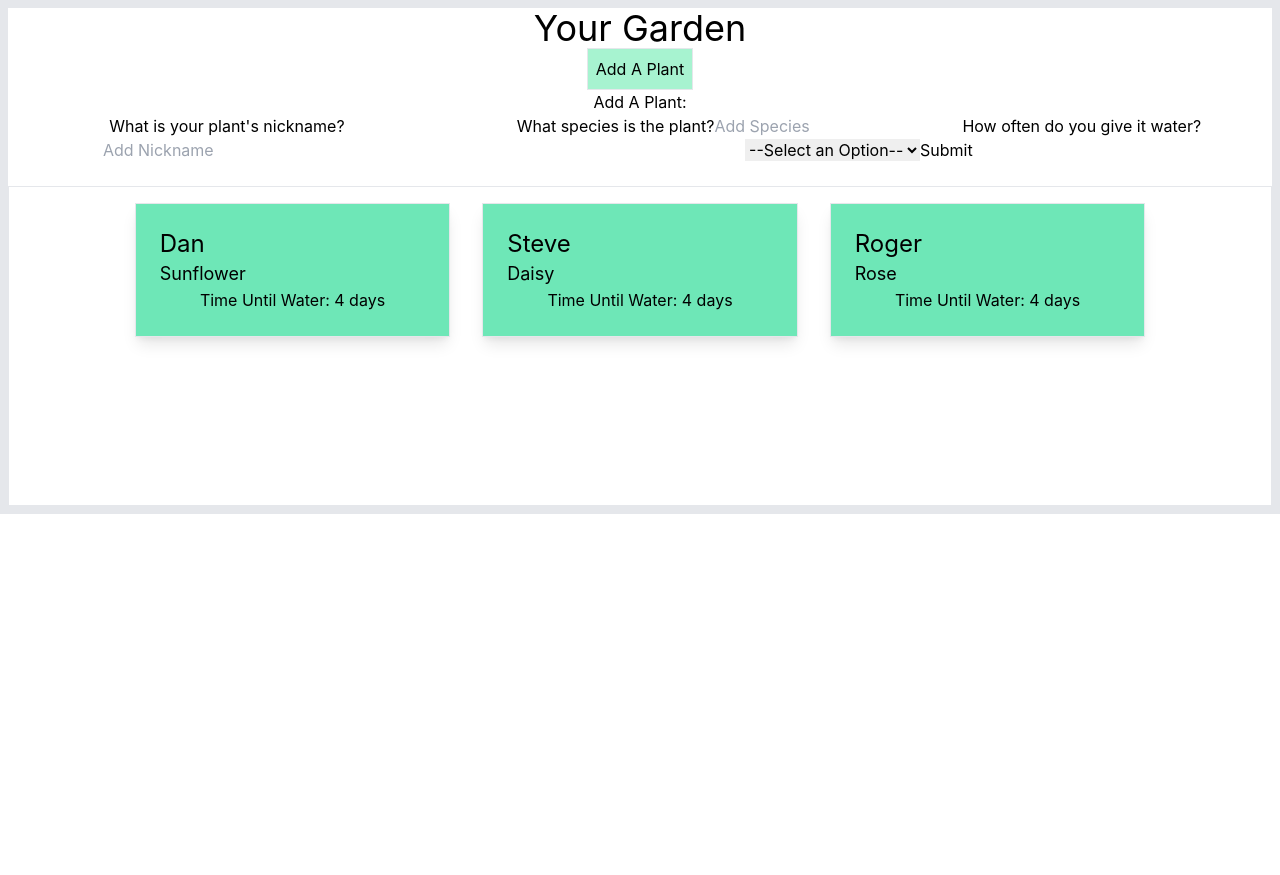
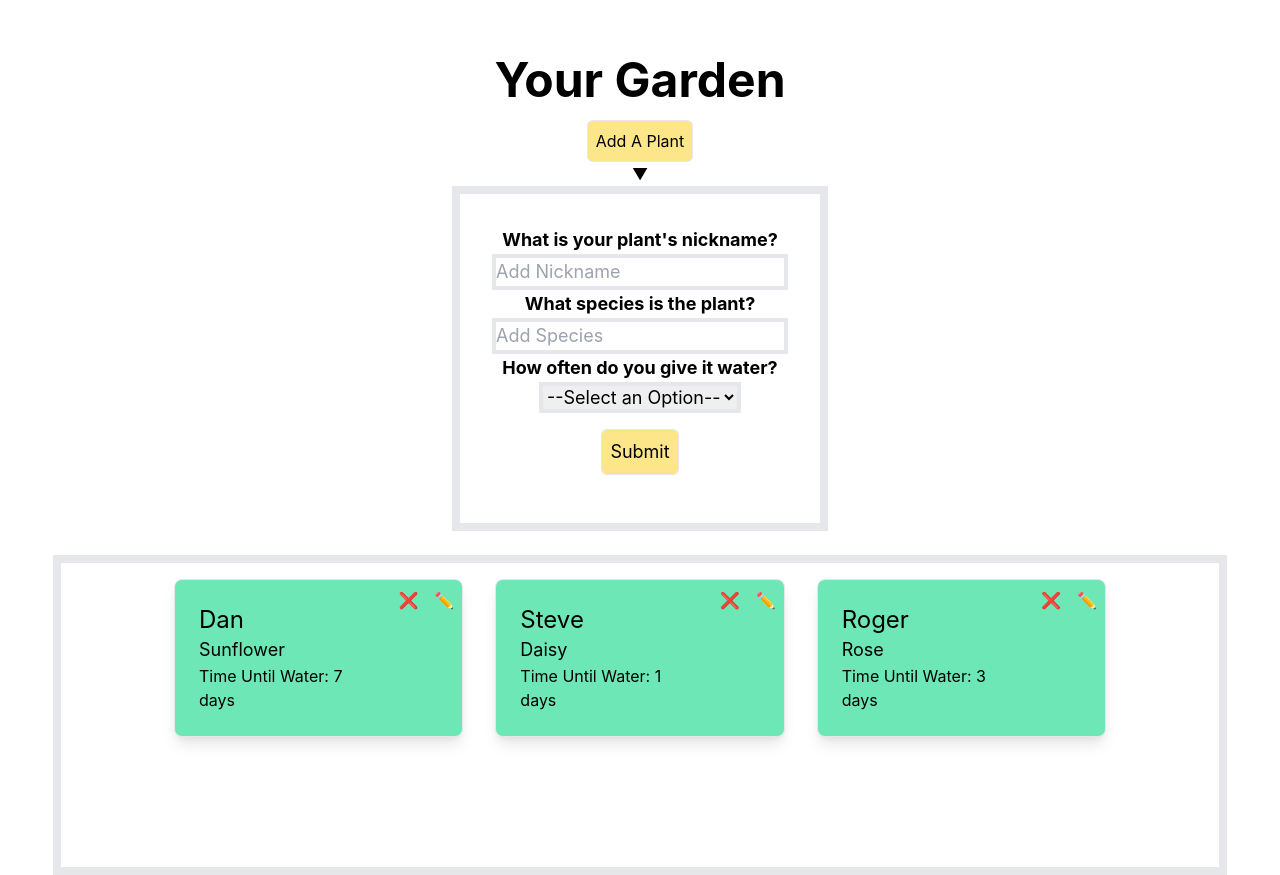
Before and after one commit to buildWeekWaterMyPlants/front-end, a React (Create React App) app in the folder watermyplants/: page /add-plant in a window 1280 px wide. Before the commit the page ends 800 px from the top, so only its background shows below. Built offline with nearby package versions, Linux system fonts and the light colour scheme.

Commit message:
Finished the edit and delete buttons

```diff
--- a/watermyplants/src/components/AddPlant.js
+++ b/watermyplants/src/components/AddPlant.js
@@ -19,25 +19,25 @@ function AddPlant(props) {
     <>
     <div>
       <label>
-        Add A Plant:
-        <form className="flex" onSubmit={onSubmit}>
-          <label>
+      ▼
+        <form className=" p-8 flex flex-col border-8" onSubmit={onSubmit}>
+          <label className=" text-lg font-bold flex flex-col items-center justify-center">
             What is your plant's nickname?
-            <input name="nickname" type="text" placeholder="Add Nickname" value={formValues.nickname} onChange={onChange}  />
+            <input className="border-4" name="nickname" type="text" placeholder="Add Nickname" value={formValues.nickname} onChange={onChange}  />
           </label>
-          <label>
+          <label className=" text-lg font-bold  flex flex-col items-center justify-center">
             What species is the plant?
-            <input type="text" placeholder="Add Species" name="species" value={formValues.species} onChange={onChange} />
-            <label>
+            <input className="border-4" type="text" placeholder="Add Species" name="species" value={formValues.species} onChange={onChange} />
+            <label className=" text-lg font-bold flex flex-col items-center justify-center">
               How often do you give it water?
-              <select name="h2oFrequency" value={formValues.h2oFrequency} onChange={onChange}>
-                <option value="null">--Select an Option--</option>
+              <select className="border-4" name="h2oFrequency" value={formValues.h2oFrequency} onChange={onChange}>
+                <option value=''>--Select an Option--</option>
                 <option value="1">Everyday</option>
                 <option value="3">Every three days</option>
                 <option value="5">Every five days</option>
                 <option value="7">Once a week</option>
               </select>
-              <button>Submit</button>
+              <button className="border m-4 p-2 text-md bg-yellow-200 hover:bg-yellow-300 rounded-md">Submit</button>
             </label>
           </label>
         </form>
--- a/watermyplants/src/components/Plant.js
+++ b/watermyplants/src/components/Plant.js
@@ -1,12 +1,22 @@
 import React from "react";
 
 function Plant(props) {
-  const {id, nickname, species, h2oFrequency} = props;
+
+  const {id, nickname, species, h2oFrequency, deleteFunction, editFunction} = props;
+
+
+
+
+
   return (
-    <div className="border flex flex-col w-1/4 m-4 shadow-lg p-6 bg-green-300 hover:bg-green-200">
+    <div className="border rounded-lg flex w-1/4 m-4 shadow-lg  bg-green-300 hover:bg-green-200">
+      <div className="flex flex-col p-6">
       <h3 className="text-2xl text-left">{nickname}</h3>
       <h6 className="text-lg text-left">{species}</h6>
-      <h6>Time Until Water: {h2oFrequency} days</h6>
+      <h6 className="text-md text-left">Time Until Water: {h2oFrequency} days</h6>
+      </div>
+        <div onClick={e=>deleteFunction(id)} className="cursor-pointer p-2"> ❌</div>
+        <div onClick={e=>editFunction(id, nickname, species, h2oFrequency)}className="cursor-pointer p-2">✏️</div>
     </div>
   )
 }
--- a/watermyplants/src/components/PlantList.js
+++ b/watermyplants/src/components/PlantList.js
@@ -5,22 +5,22 @@ import AddPlant from "./AddPlant";
 
 const dummyData = [
   {
-    id: 1,
+    id: '1',
     nickname: 'Dan',
     species: 'Sunflower',
-    h2oFrequency: '4'
+    h2oFrequency: '7'
 
   },
-  { id: 2,
+  { id: '2',
     nickname: 'Steve',
     species: 'Daisy',
-    h2oFrequency: '4'
+    h2oFrequency: '1'
   },
   {
-    id: 3,
+    id: '3',
     nickname: 'Roger',
     species: 'Rose',
-    h2oFrequency: '4'
+    h2oFrequency: '3'
   }
 
 ]
@@ -41,8 +41,9 @@ function PlantList(props) {
   }
 
   const submit = () =>{
+    let randomNumber = Math.random();
     const newPlant={
-      id: '',
+      id: `${randomNumber}`,
       nickname: formValues.nickname,
       species: formValues.species,
       h2oFrequency: formValues.h2oFrequency
@@ -50,18 +51,42 @@ function PlantList(props) {
     //API goes here
     setPlants([...plants, newPlant])
     console.log(newPlant)
+    setFormValues(initalFormValues)
+  }
+
+  const deleteFunction = (id) =>{
+    console.log('It works!')
+    let newArr = plants.filter(item=>{
+      if(item.id !== id){
+        return item;
+      }
+    })
+    setPlants(newArr)
+  }
+
+  const editFunction = (id, nick, spec, h2o) =>{
+    console.log("nicknaem", nick)
+    setFormValues({nickname: nick, species: spec, h2oFrequency: h2o, id: id })
+
+    // setFormValues({...formValues, h2oFrequency: h2o })
+    // setFormValues({...formValues, nickname: nickname})
+    // setFormValues({...formValues, species: species})
+    // setFormValues({...formValues, h2oFrequency: h2oFrequency})
+    // setFormValues({...formValues, id: id})
+    // console.log("test",formValues)
+    deleteFunction(id);
   }
 
   return (
-  <div className="flex w-90 border-8 justify-center flex-col text-center items-center">
-      <h2 className="text-4xl"> Your Garden </h2>
-      <Link to="/add-plant" className="border p-2 text-md bg-green-200">Add A Plant</Link>
+  <div className="flex w-90 justify-center flex-col text-center items-center mt-10">
+      <h2 className="text-5xl font-bold m-4"> Your Garden </h2>
+      <Link to="/add-plant" className="border p-2 text-md bg-yellow-200 hover:bg-yellow-300 rounded-md">Add A Plant</Link>
       <Route  path="/add-plant">
         <AddPlant submit={submit} changeForm={changeForm} formValues={formValues} />
       </Route>
-      <div className="w-full mt-6 h-80 border flex-wrap flex justify-center items-start">
-       {plants.map(plant=>{
-        return <Plant id={plant.id} nickname={plant.nickname} species={plant.species} h2oFrequency={plant.h2oFrequency} />
+      <div className="w-11/12 mt-6 h-80 border-8 flex-wrap flex justify-center items-start">
+       {plants.map((plant, index)=>{
+        return <Plant id={plant.id} editFunction={editFunction} deleteFunction={deleteFunction} nickname={plant.nickname} species={plant.species} h2oFrequency={plant.h2oFrequency} />
         })}
       </div>
   </div>
```
